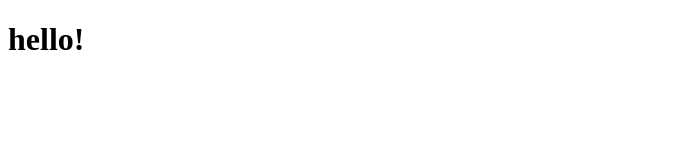
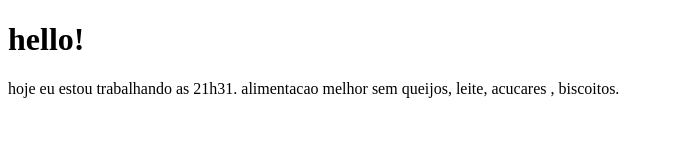
Before and after one commit to tamerico/web-server, a website: page public/index.html in a window 1280 px wide. Shown: the whole page, without its empty margins (0-674 px from the left). Drawn offline with Linux system fonts and the light colour scheme.

Commit message:
mudanca de habitos para trabalhar disposto

```diff
--- a/public/index.html
+++ b/public/index.html
@@ -7,6 +7,7 @@
     </head>
     <body>
         <h1>hello! </h1>
+        <p>hoje eu estou trabalhando as 21h31. alimentacao melhor sem queijos, leite, acucares , biscoitos. </p>
 
     </body>
 
```
